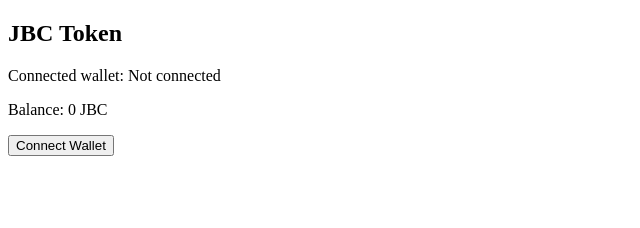
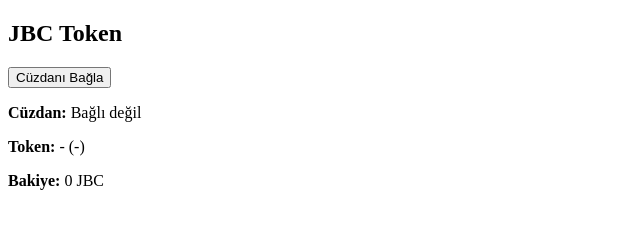
Before and after one commit to JBC-Core/frontend, a plain HTML site: page index.html in a window 1280 px wide. Shown: the whole page, without its empty margins (0-640 px from the left). Drawn offline with Linux system fonts and the light colour scheme.

Commit message:
Update index.html

```diff
--- a/index.html
+++ b/index.html
@@ -3,12 +3,13 @@
   <head>
     <title>JBC Token Viewer</title>
     <script src="https://cdn.jsdelivr.net/npm/web3@latest/dist/web3.min.js"></script>
-    <script src="./web3.js"></script>
+    <script src="web3.js"></script>
   </head>
   <body>
     <h2>JBC Token</h2>
-    <p>Connected wallet: <span id="wallet">Not connected</span></p>
-    <p>Balance: <span id="balance">0</span> JBC</p>
-    <button onclick="connectWallet()">Connect Wallet</button>
+    <button onclick="connectWallet()">Cüzdanı Bağla</button>
+    <p><strong>Cüzdan:</strong> <span id="wallet">Bağlı değil</span></p>
+    <p><strong>Token:</strong> <span id="tokenName">-</span> (<span id="tokenSymbol">-</span>)</p>
+    <p><strong>Bakiye:</strong> <span id="balance">0</span> JBC</p>
   </body>
 </html>
```
